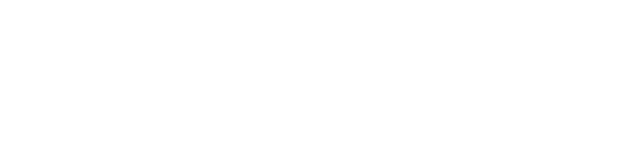
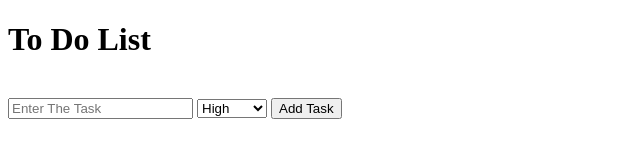
Before and after one commit to SiddheshwarKale/To-Do-Application, a plain HTML site: page index.html in a window 1280 px wide. Shown: the whole page, without its empty margins (0-640 px from the left). Drawn offline with Linux system fonts and the light colour scheme.

Commit message:
html file added

```diff
--- a/index.html
+++ b/index.html
@@ -5,5 +5,20 @@
     <meta name="viewport" content="width=device-width, initial-scale=1.0" />
     <title>To Do Application</title>
   </head>
-  <body></body>
+  <body>
+    <h1>To Do List</h1>
+    <div class="container">
+      <div class="cards"></br></div>
+    </div>
+    <div class="container2">
+        <input type="text" class="input" placeholder="Enter The Task">
+        <select class="priority">
+          <option value="High">High</option>
+          <option value="Medium">Medium</option>
+          <option value="Low">Low</option>
+        </select>
+        <button class="btn-add">Add Task</button>
+    </div>
+
+  </body>
 </html>
```
